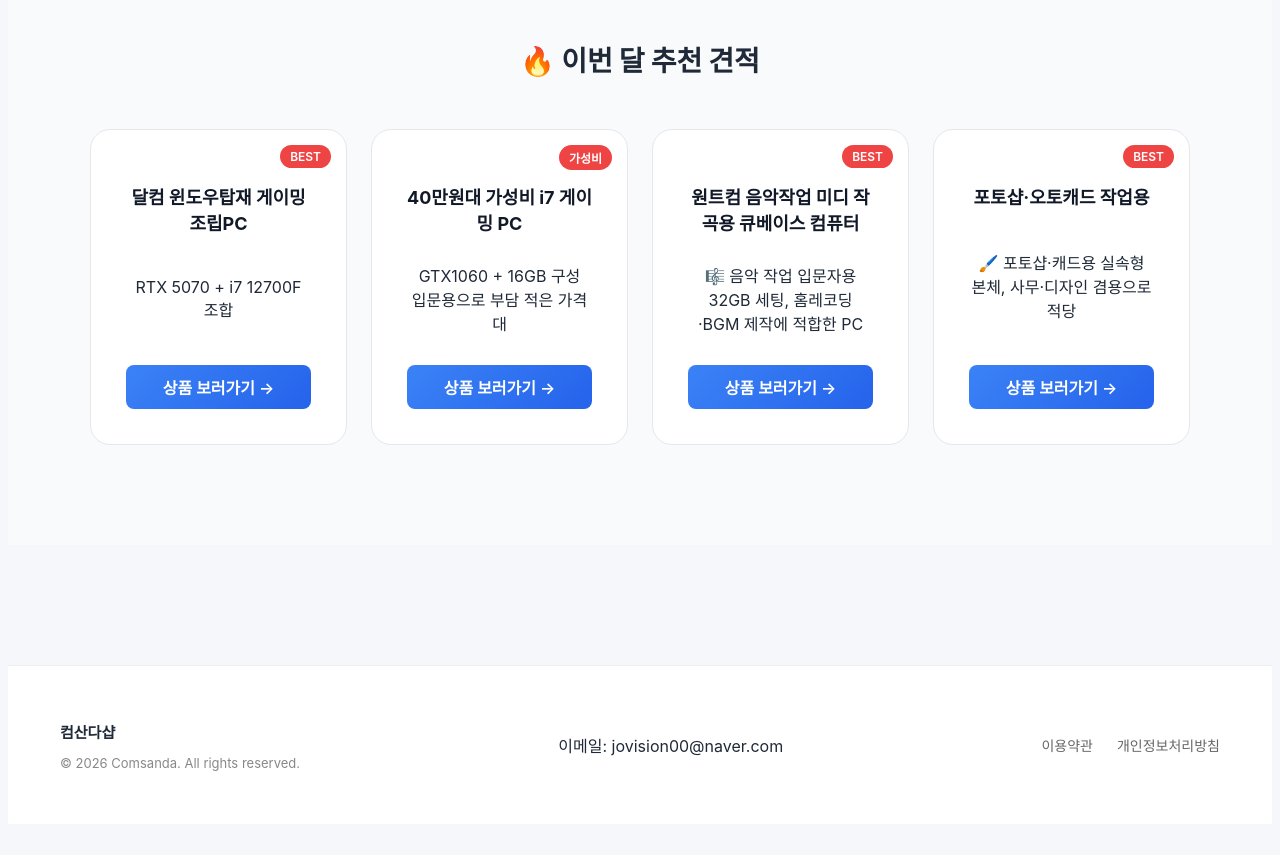
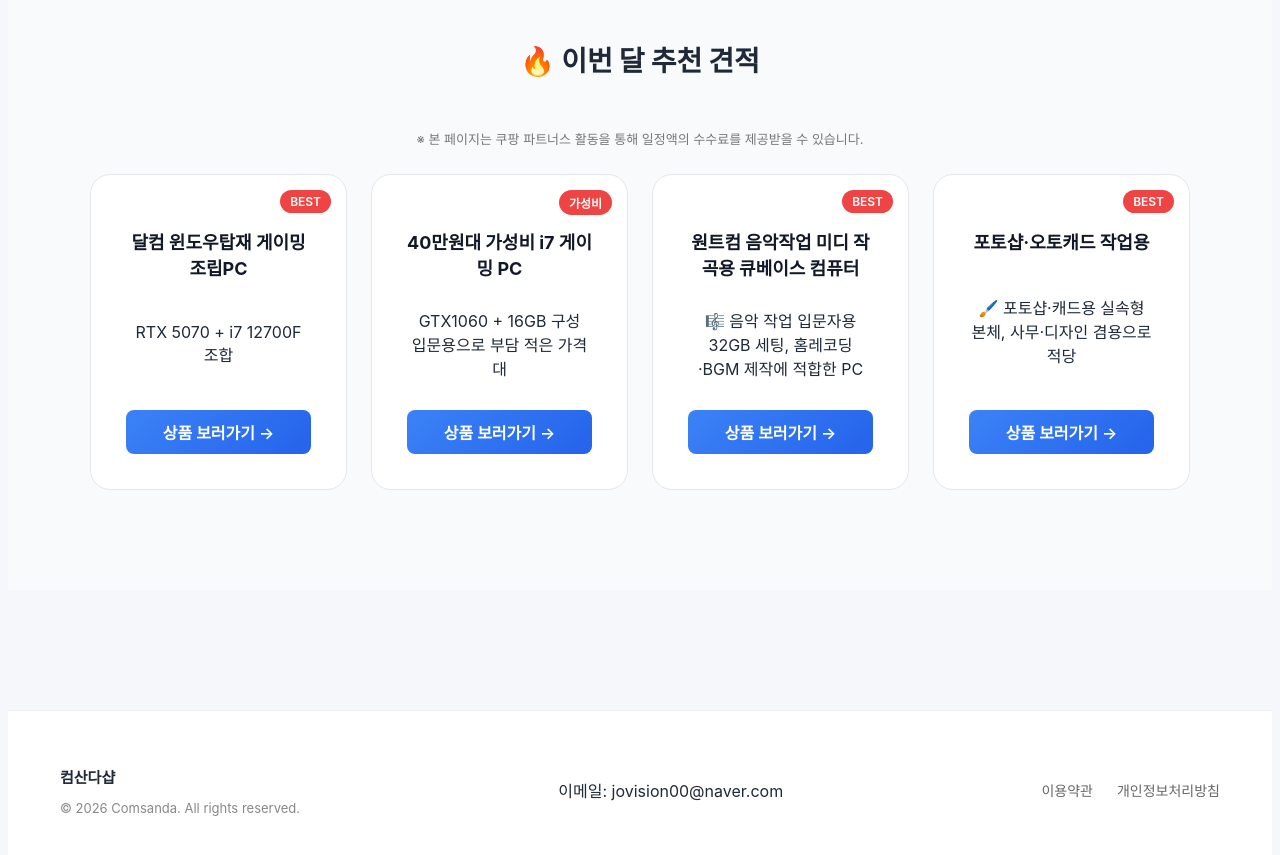
Before and after one commit to choyoungwooo/Comsandashop, a React (Vite) app: page / in a window 1280 px wide. Shown: the part 1920-2775 px from the top of the page. Before the commit the page ends 2752 px from the top, so only its background shows below. Built offline with nearby package versions, Linux system fonts and the light colour scheme; a web font is replaced by a local one.

Commit message:
fix console syntax error

```diff
--- a/src/css/landing.css
+++ b/src/css/landing.css
@@ -506,3 +506,10 @@
   border-radius: 20px;
   font-weight: 600;
 }
+.partner-notice {
+  margin-top: 10px;
+  margin-bottom: 30px;
+  font-size: 13px;
+  color: #888;
+  text-align: center;
+}
--- a/src/page/Landing.jsx
+++ b/src/page/Landing.jsx
@@ -96,6 +96,9 @@ function Landing() {
 <section className="monthly">
   <div className="monthly-inner">
     <h2>🔥 이번 달 추천 견적</h2>
+       <p className="partner-notice">
+      ※ 본 페이지는 쿠팡 파트너스 활동을 통해 일정액의 수수료를 제공받을 수 있습니다.
+    </p>
 
     <div className="monthly-grid">
 
```
